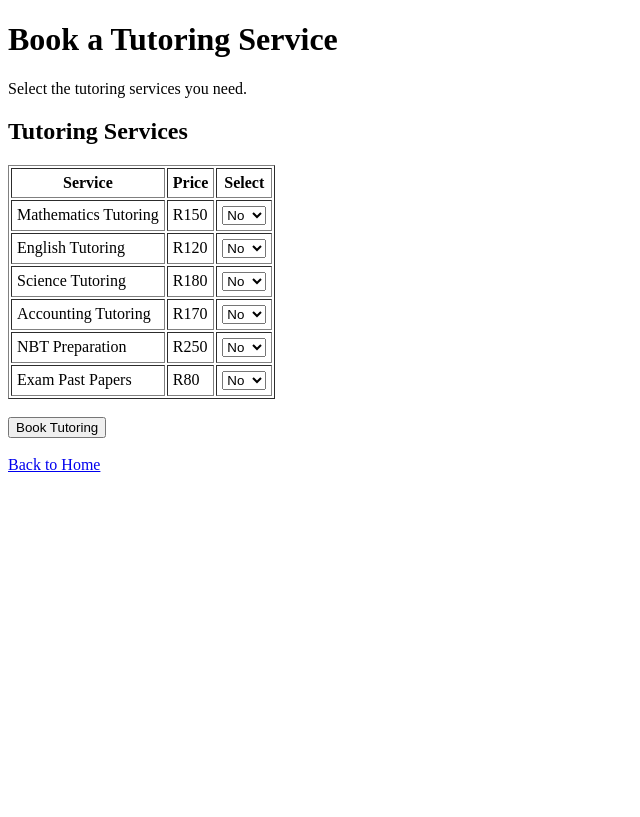
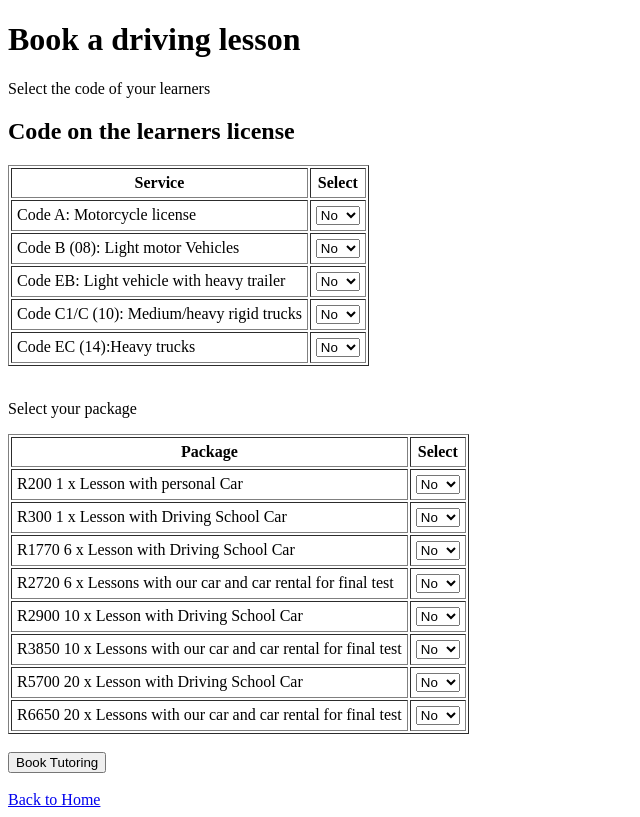
Before and after one commit to mbasabty/DSKMDrivingSchool, a PHP site: page /customerBrowse.php in a window 1280 px wide. Shown: the whole page, without its empty margins (0-640 px from the left). Before the commit the page ends 472 px from the top, so only its background shows below. Run offline with PHP 8.4, Linux system fonts and the light colour scheme.

Commit message:
added onto the functionality

```diff
--- a/customers/customerBrowse.php
+++ b/customers/customerBrowse.php
@@ -2,30 +2,29 @@
 <html>
 <head>
     <meta charset="UTF-8">
-    <title>Book a Tutoring Service</title>
+    <title>Book your lesson</title>
 </head>
 
 <body>
 
-    <h1>Book a Tutoring Service</h1>
-    <p>Select the tutoring services you need.</p>
+    <h1>Book a driving lesson</h1>
+    <p>Select the code of your learners</p>
 
     <form action="customerBooking.php" method="post">
 
         <!-- TUTORING SERVICES -->
-        <h2>Tutoring Services</h2>
-
+        <h2>Code on the learners license</h2>
         <table border="1" cellpadding="5">
 
             <tr>
                 <th>Service</th>
-                <th>Price</th>
+
                 <th>Select</th>
             </tr>
 
             <tr>
-                <td>Mathematics Tutoring</td>
-                <td>R150</td>
+                <td>Code A: Motorcycle license </td>
+
                 <td>
                     <select name="maths">
                         <option>No</option>
@@ -35,8 +34,8 @@
             </tr>
 
             <tr>
-                <td>English Tutoring</td>
-                <td>R120</td>
+                <td>Code B (08): Light motor Vehicles</td>
+
                 <td>
                     <select name="english">
                         <option>No</option>
@@ -46,8 +45,8 @@
             </tr>
 
             <tr>
-                <td>Science Tutoring</td>
-                <td>R180</td>
+                <td>Code EB: Light vehicle with heavy trailer</td>
+
                 <td>
                     <select name="science">
                         <option>No</option>
@@ -57,8 +56,8 @@
             </tr>
 
             <tr>
-                <td>Accounting Tutoring</td>
-                <td>R170</td>
+                <td>Code C1/C (10): Medium/heavy rigid trucks </td>
+
                 <td>
                     <select name="accounting">
                         <option>No</option>
@@ -68,8 +67,83 @@
             </tr>
 
             <tr>
-                <td>NBT Preparation</td>
-                <td>R250</td>
+                <td>Code EC (14):Heavy trucks</td>
+
+                <td>
+                    <select name="nbt_prep">
+                        <option>No</option>
+                        <option>Yes</option>
+                    </select>
+                </td>
+            </tr>
+
+        </table>
+
+        <br>
+        <p>Select your package</p>
+        <table border="1" cellpadding="5">
+
+            <tr>
+                <th>Package</th>
+
+                <th>Select</th>
+            </tr>
+
+            <tr>
+                <td>R200 1 x Lesson with personal Car</td>
+                <td>
+                    <select name="maths">
+                        <option>No</option>
+                        <option>Yes</option>
+                    </select>
+                </td>
+            </tr>
+
+            <tr>
+                <td>R300 1 x Lesson with Driving School Car</td>
+                <td>
+                    <select name="maths">
+                        <option>No</option>
+                        <option>Yes</option>
+                    </select>
+                </td>
+            </tr>
+
+            <tr>
+                <td>R1770 6 x Lesson with Driving School Car</td>
+
+                <td>
+                    <select name="english">
+                        <option>No</option>
+                        <option>Yes</option>
+                    </select>
+                </td>
+            </tr>
+
+            <tr>
+                <td>R2720 6 x Lessons with our car and car rental for final test</td>
+
+                <td>
+                    <select name="science">
+                        <option>No</option>
+                        <option>Yes</option>
+                    </select>
+                </td>
+            </tr>
+
+            <tr>
+                <td>R2900 10 x Lesson with Driving School Car</td>
+                <td>
+                    <select name="accounting">
+                        <option>No</option>
+                        <option>Yes</option>
+                    </select>
+                </td>
+            </tr>
+
+            <tr>
+                <td>R3850 10 x Lessons with our car and car rental for final test</td>
+
                 <td>
                     <select name="nbt_prep">
                         <option>No</option>
@@ -79,8 +153,19 @@
             </tr>
 
             <tr>
-                <td>Exam Past Papers</td>
-                <td>R80</td>
+                <td> R5700 20 x Lesson with Driving School Car</td>
+
+                <td>
+                    <select name="past_papers">
+                        <option>No</option>
+                        <option>Yes</option>
+                    </select>
+                </td>
+            </tr>
+
+             <tr>
+                <td>R6650 20 x Lessons with our car and car rental for final test</td>
+
                 <td>
                     <select name="past_papers">
                         <option>No</option>
--- a/customers/customerLogin.php
+++ b/customers/customerLogin.php
@@ -46,12 +46,12 @@ if ($_SERVER["REQUEST_METHOD"] == "POST") {
 <!DOCTYPE html>
 <html>
 <head>
-    <title>Customer Login</title>
+    <title>Student Driver Login</title>
 </head>
 
 <body>
 
-<h2>Customer Login</h2>
+<h2>Student Driver Login</h2>
 
 <?php
 if ($message != "") {
```
Also changed, not shown: customers/index.php (+39 -8 lines).
